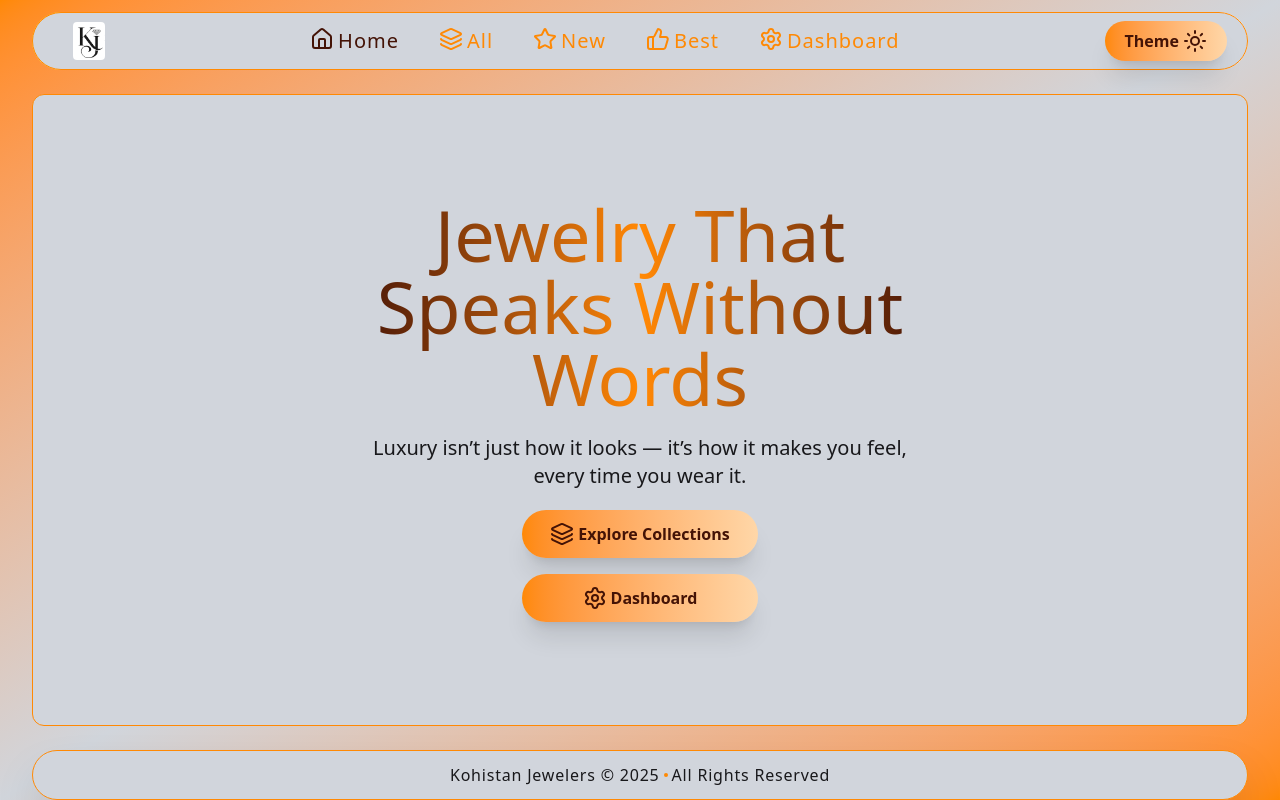
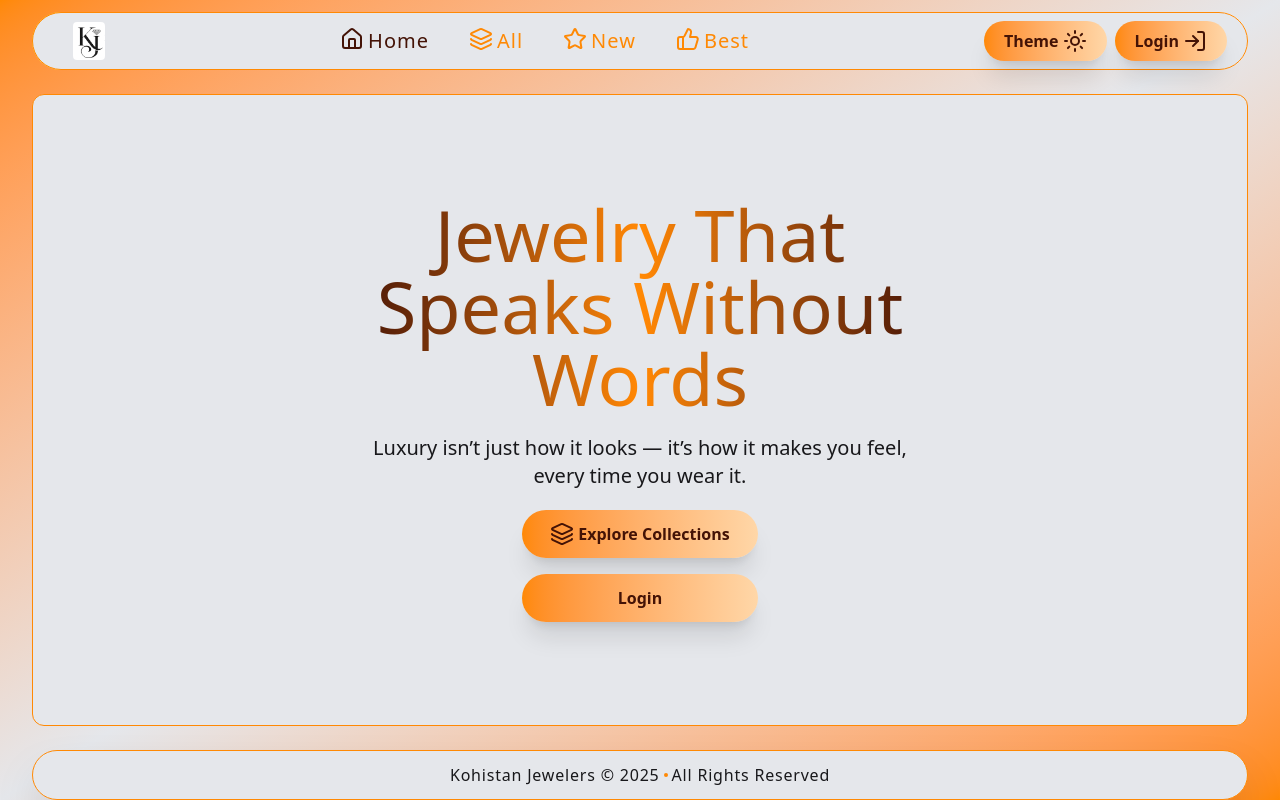
Before and after one commit to coderSulimanKhan/jewelry_website, a React (Vite) app in the folder frontend/: page / in a window 1280 px wide. Built offline with nearby package versions, Linux system fonts and the light colour scheme.

Commit message:
setup routes for admin employee and general

```diff
--- a/frontend/components/common/Navbar.jsx
+++ b/frontend/components/common/Navbar.jsx
@@ -1,5 +1,5 @@
 import { Link, NavLink } from "react-router"
-import { Sun, Moon, Home, Layers, ThumbsUp, Star, LogIn, Settings } from "lucide-react"
+import { Sun, Moon, Home, Layers, ThumbsUp, Star, LogIn, Settings, UserCircle } from "lucide-react"
 
 const Navbar = ({ toggleTheme, isDark, role }) => {
   return (
@@ -32,15 +32,24 @@ const Navbar = ({ toggleTheme, isDark, role }) => {
               <NavLink to={"/employee/dashboard"} className={({ isActive }) => isActive ? "text-info flex gap-1" : "flex gap-1"}> <Settings /> Dashboard</NavLink>
             </li>
           }
+          {
+            role === "admin" && <li className="hover:scale-110 transition active:scale-90 text-warning">
+              <NavLink to={"/admin/dashboard"} className={({ isActive }) => isActive ? "text-info flex gap-1" : "flex gap-1"}> <Settings /> Dashboard</NavLink>
+            </li>
+          }
         </ul>
       </div>
       {/* navigation menu ends */}
       {/* login/profile starts */}
       <div className="flex gap-2">
-        <button onClick={toggleTheme} className="myBtn flex gap-1">Theme{isDark ? <Moon /> : <Sun />}</button>
+        <button onClick={toggleTheme} className="myBtn">Theme{isDark ? <Moon /> : <Sun />}</button>
         {
-          role === "general" &&
-          <Link to={"/login"} className="myBtn flex gap-1">Login <LogIn /></Link>
+          (role !== "employee" && role !== "admin") &&
+          <Link to={"/login"} className="myBtn">Login <LogIn /></Link>
+        }
+        {
+          (role === "employee" || role === "admin") &&
+          <Link className="myBtn" to={"/profile"}>Profile <UserCircle /> </Link>
         }
         {/* <Link to={"/register"} className="px-5 py-2 bg-secondary text-primary rounded-4xl font-bold shadow-xl hover:scale-110 active:scale-90 transition">Register</Link> */}
       </div>
--- /dev/null
+++ b/frontend/dashboards/admin/AdminDashboard.jsx
@@ -0,0 +1,10 @@
+const AdminDashboard = ({ role }) => {
+  if(role !== "admin") {
+    return <div>Only for admins</div>
+  }
+  return (
+    <div>AdminDashboard</div>
+  )
+}
+
+export default AdminDashboard
--- a/frontend/pages/HomePage.jsx
+++ b/frontend/pages/HomePage.jsx
@@ -13,12 +13,16 @@ const HomePage = ({ role }) => {
         <div className="flex flex-col gap-4 w-fit">
           <Link to={"/all"} className="px-7 py-3 bg-gradient-to-r from-warning to-secondary text-neutral rounded-4xl font-bold shadow-xl hover:scale-110 active:scale-90 transition flex gap-1"><Layers />Explore Collections</Link>
           {
-            role === "general" &&
-            <Link to={"/login"} className="px-7 py-3  bg-gradient-to-r from-warning to-secondary text-neutral rounded-4xl font-bold shadow-xl hover:scale-110 active:scale-90 transition text-center">Login</Link>
+            (role !== "employee" && role !== "admin") &&
+            <Link to={"/login"} className="px-7 py-3 bg-gradient-to-r from-warning to-secondary text-neutral rounded-4xl font-bold shadow-xl hover:scale-110 active:scale-90 transition text-center">Login</Link>
           }
           {
             role === "employee" &&
             <Link to={"/employee/dashboard"} className="px-7 py-3  bg-gradient-to-r from-warning to-secondary text-neutral rounded-4xl font-bold shadow-xl hover:scale-110 active:scale-90 transition text-center flex gap-1 items-center justify-center"><Settings /> Dashboard</Link>
+          }
+          {
+            role === "admin" &&
+            <Link to={"/admin/dashboard"} className="px-7 py-3  bg-gradient-to-r from-warning to-secondary text-neutral rounded-4xl font-bold shadow-xl hover:scale-110 active:scale-90 transition text-center flex gap-1 items-center justify-center"><Settings /> Dashboard</Link>
           }
         </div>
         {/* buttons end */}
--- a/frontend/pages/LoginPage.jsx
+++ b/frontend/pages/LoginPage.jsx
@@ -1,6 +1,11 @@
 import { Lock, LogIn, LucideUserX2, User, User2, UserX2 } from "lucide-react"
+import { useNavigate } from "react-router"
 
-const LoginPage = () => {
+const LoginPage = ({ role }) => {
+  const navigate = useNavigate();
+  if (role === "employee" || role === "admin") {
+    navigate("/");
+  }
   return (
     // login starts
     <div className="w-1/3 border bg-primary shadow-2xl shadow-warning border-warning flex flex-col gap-6 p-4 items-center rounded">
@@ -34,7 +39,7 @@ const LoginPage = () => {
       {/* fields ends */}
       {/* button starts */}
       <div className="">
-        <button className="myBtn flex gap-2">Login <LogIn /></button>
+        <button className="myBtn">Login <LogIn /></button>
       </div>
       {/* button ends */}
     </div>
--- a/frontend/src/App.jsx
+++ b/frontend/src/App.jsx
@@ -3,13 +3,16 @@ import Footer from "../components/common/Footer"
 import Navbar from "../components/common/Navbar"
 import HomePage from "../pages/HomePage"
 import LoginPage from "../pages/LoginPage"
+import Profile from "../components/common/Profile"
 import { useEffect, useState } from "react"
 // employee dashboard
 import EmployeeDashboard from "../dashboards/employee/EmployeeDashboard"
+// admin dashboard
+import AdminDashboard from "../dashboards/admin/AdminDashboard"
 
 const App = () => {
   const [isDark, setIsDark] = useState(false);
-  const role = "employee";
+  const role = "general";
   useEffect(() => {
     const prefersDark = window.matchMedia("(prefers-color-scheme: dark)").matches;
     setIsDark(prefersDark);
@@ -31,9 +34,12 @@ const App = () => {
       <Navbar toggleTheme={toggleTheme} isDark={isDark} role={role} />
       <Routes>
         <Route path="/" element={<HomePage role={role} />} />
-        <Route path="/login" element={<LoginPage />} />
+        <Route path="/login" element={<LoginPage role={role} />} />
+        <Route path="/profile" element={<Profile />} />
         {/* routes for employee */}
         <Route path="/employee/dashboard" element={<EmployeeDashboard role={role} />} />
+        {/* routes for admin */}
+        <Route path="/admin/dashboard" element={<AdminDashboard role={role} />} />
       </Routes>
       {/* footer */}
       <Footer />
--- a/frontend/src/index.css
+++ b/frontend/src/index.css
@@ -8,7 +8,7 @@
   name: "light";
   default: true;
   /* background */
-  --color-primary: var(--color-gray-300);
+  --color-primary: var(--color-gray-200);
   /* text */
   --color-secondary: var(--color-orange-200);
   /* link color */
@@ -39,7 +39,7 @@
 }
 
 .myBtn {
-  @apply px-5 py-2 bg-gradient-to-r from-warning to-secondary text-neutral rounded-4xl font-bold shadow-xl hover:scale-110 active:scale-90 transition
+  @apply px-5 py-2 bg-gradient-to-r from-warning to-secondary text-neutral rounded-4xl font-bold shadow-xl hover:scale-110 active:scale-90 transition flex gap-1 items-center justify-center
 }
 
 .textField {
```
